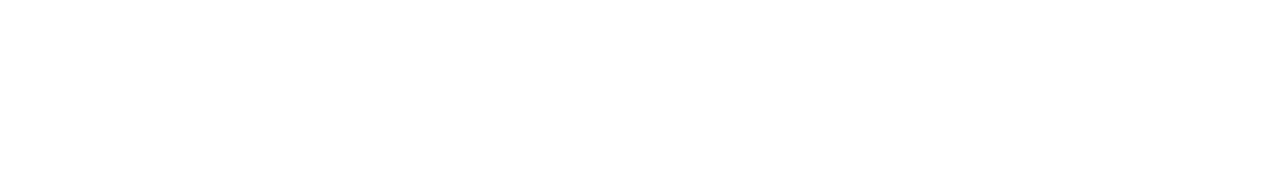
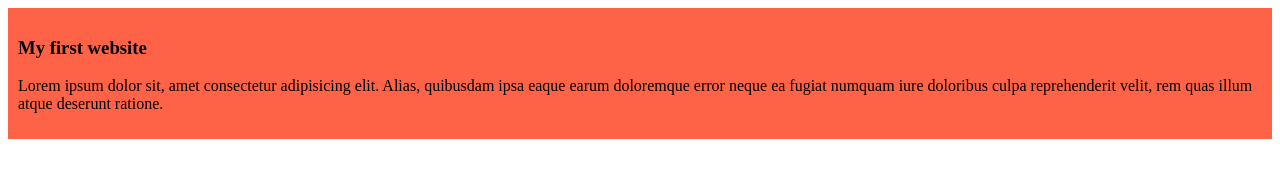
Before and after one commit to muzahidhasan1/my-simple-website, a plain HTML site: page index.html in a window 1280 px wide. Drawn offline with Linux system fonts and the light colour scheme.

Commit message:
added the first blog

```diff
--- a/index.html
+++ b/index.html
@@ -3,9 +3,13 @@
 <head>
     <meta charset="UTF-8">
     <meta name="viewport" content="width=device-width, initial-scale=1.0">
-    <title>My simple website</title>
+    <title>My simple website </title>
+    <link rel="stylesheet" href="styles/blog.css">
 </head>
 <body>
-
+    <div>
+        <h3>My first website</h3>
+        <p>Lorem ipsum dolor sit, amet consectetur adipisicing elit. Alias, quibusdam ipsa eaque earum doloremque error neque ea fugiat numquam iure doloribus culpa reprehenderit velit, rem quas illum atque deserunt ratione.</p>
+    </div>
 </body>
 </html>
--- /dev/null
+++ b/styles/blog.css
@@ -0,0 +1,4 @@
+div{
+    padding: 10px;
+    background-color: tomato;
+}
```
